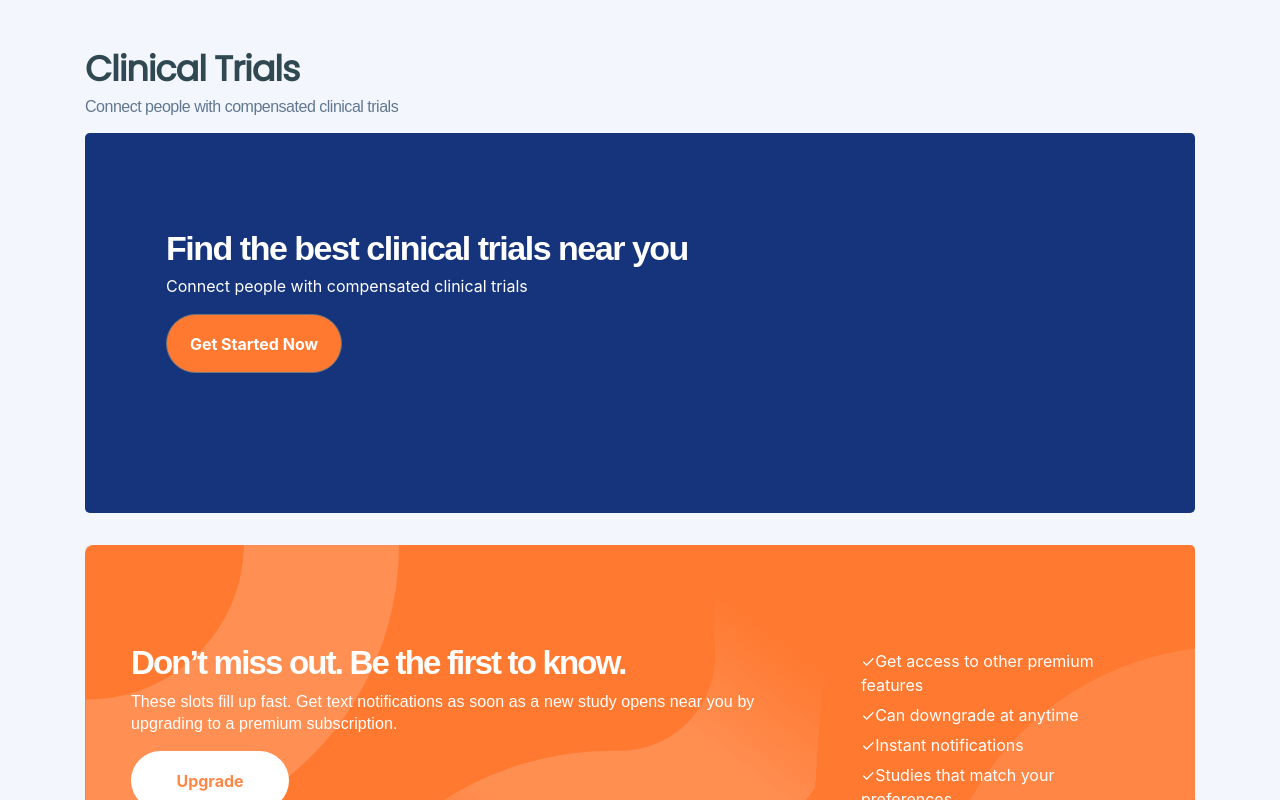
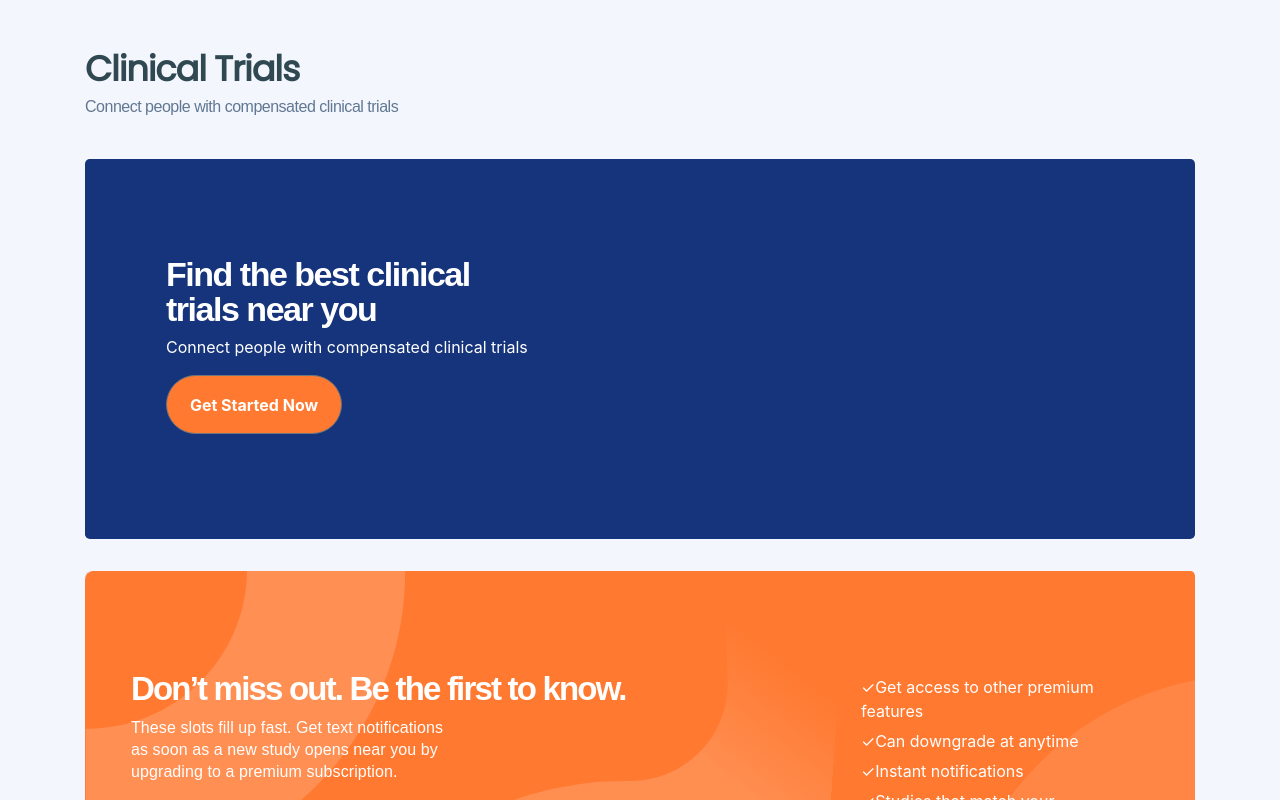
Before and after one commit to iverson52000/clinicaltrials, a React (Create React App) app: page / in a window 1280 px wide. Shown: the top 800 px of the page. Built offline with nearby package versions, Linux system fonts and the light colour scheme.

Commit message:
cleaned up code

```diff
--- a/src/App.css
+++ b/src/App.css
@@ -7,7 +7,7 @@
 }
 
 .hero1 {
-  margin-top: 0px;
+  margin-top: 42px;
   background-color: #16347b;
   color: white;
   height: 380px;
@@ -77,6 +77,7 @@
 .new-study-card {
   border-left-color: #60c484;
   border-left-width: 5px;
+
 }
 
 
@@ -123,8 +124,8 @@
 
 
 .Find-the-best-clinic {
-/*  width: 323px;
-  height: 76px;*/
+  max-width: 323px;
+/*  max-height: 76px;*/
   font-family: CircularStd, sans-serif;
   font-size: 34px;
   font-weight: bold;
@@ -149,8 +150,8 @@
 }
 
 .These-slots-fill-up {
-/*  width: 333px;
-  height: 66px;*/
+  max-width: 333px;
+  max-height: 66px;
   font-family: CircularStd, sans-serif;
   font-size: 16px;
   font-weight: normal;
@@ -164,6 +165,7 @@
 .upgrade-botton {
   width: 158px;
   height: 59px;
+  margin-top:41px;
   border-radius: 29.5px;
   background-color: #ffffff;
   border-color: transparent;
@@ -205,8 +207,9 @@
 }
 
 .average-user-receive {
-  width: 156px;
-  height: 22px;
+/*  width: 156px;
+  height: 22px;*/
+  margin-top: 0px;
   font-family: CircularStd, sans-serif;
   font-size: 22px;
   font-size: 12px;
--- a/src/components/ClinicCard.js
+++ b/src/components/ClinicCard.js
@@ -8,10 +8,10 @@ const ClinicCard = ({ onViewStudy }) => {
 		    <CardBody>
 				 <Row>
 				    <Col className="my-auto">Blood Drive</Col>
-				    <Col className="my-auto recruiting-status">Recruiting</Col>
+				    <Col className="recruiting-status my-auto">Recruiting</Col>
 				    <Col className="my-auto">May 05, 7:23PM PST</Col>
 
-				    <Col>
+				    <Col className="my-auto">
 				    	<span className="estimated-compensation-1">$500</span><br/>
 				    	<span className="average-user-receive">average user receives $509.33</span>
 				    </Col>
```
